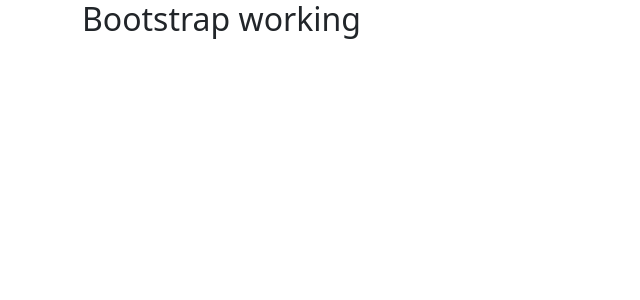
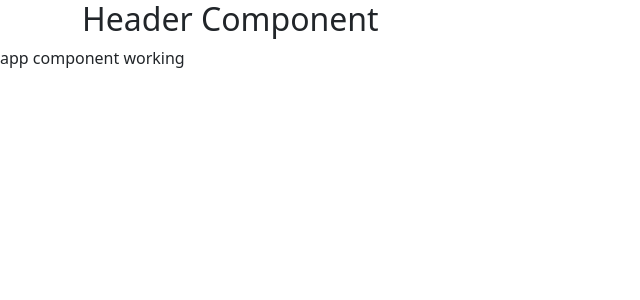
Before and after one commit to FoxGeoff/complete_app_no_stand_alone, an Angular app: page / in a window 1280 px wide. Shown: the top 300 px of the page, without its empty margins (0-640 px from the left). Built offline with nearby package versions, Linux system fonts and the light colour scheme.

Commit message:
Task Add header.component

```diff
--- a/src/app/app.component.html
+++ b/src/app/app.component.html
@@ -1,7 +1,3 @@
-<div class="container">
-  <div class="row">
-    <div class="col-md-12">
-      <h2>Bootstrap working</h2>
-    </div>
-  </div>
-</div>
+<app-header></app-header>
+
+<p>app component working</p>
--- a/src/app/app.component.ts
+++ b/src/app/app.component.ts
@@ -1,11 +1,13 @@
 import { Component } from '@angular/core';
 import { CommonModule } from '@angular/common';
 import { RouterOutlet } from '@angular/router';
+import { bootstrapApplication } from '@angular/platform-browser';
+import { HeaderComponent } from './header/header.component';
 
 @Component({
   selector: 'app-root',
   standalone: true,
-  imports: [CommonModule, RouterOutlet],
+  imports: [CommonModule, RouterOutlet,HeaderComponent],
   templateUrl: './app.component.html',
   styleUrl: './app.component.css'
 })
--- /dev/null
+++ b/src/app/header/header.component.html
@@ -0,0 +1,7 @@
+<div class="container">
+  <div class="row">
+    <div class="col-md-12">
+      <h2>Header Component</h2>
+    </div>
+  </div>
+</div>
```
Also changed, not shown: src/app/header/header.component.ts (added, +12 -0 lines), src/app/header/header.component.css (added), 2 other files (tests, documents, lock files or other folders).
